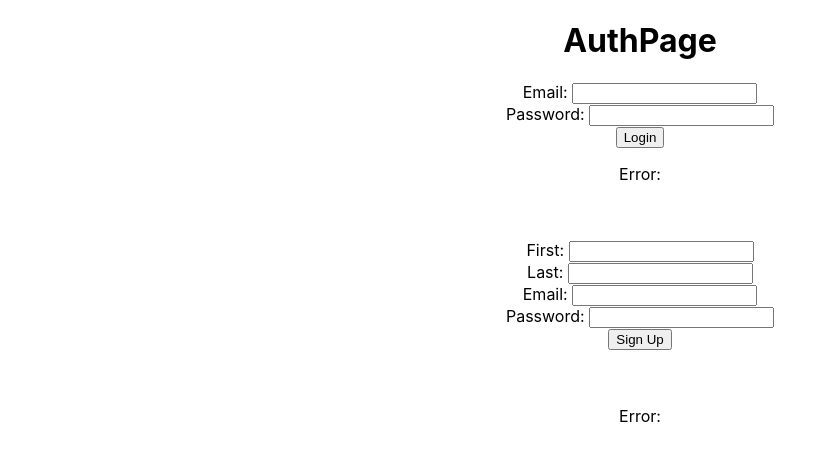
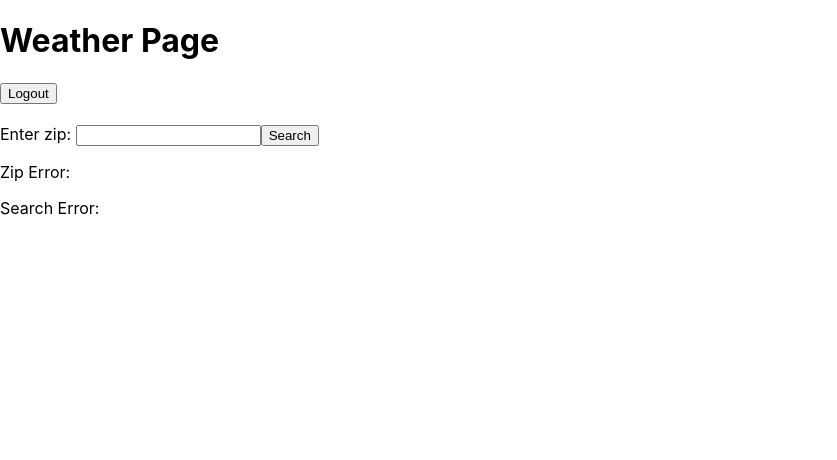
Before and after one commit to KitchNasty02/WeatherApp, a React (Create React App) app in the folder client/: page /weather in a window 1280 px wide. Shown: the top 460 px of the page, without its empty margins (0-837 px from the left). Built offline with nearby package versions, Linux system fonts and the light colour scheme.

Commit message:
weather page added

```diff
--- a/client/src/App.js
+++ b/client/src/App.js
@@ -1,15 +1,20 @@
 import React from 'react';
-import './App.css';
-
+import { BrowserRouter, Route, Routes } from 'react-router-dom';
 import AuthPage from './AuthPage';
+import WeatherPage from './WeatherPage'
 
 function App() {
   return (
-    <div className="App">
+    <BrowserRouter>
+      <Routes>
 
-      <AuthPage></AuthPage>
+          <Route path="/" element={<AuthPage/>}/>
 
-    </div>
+          <Route path="/weather" element={<WeatherPage/>}/>
+
+      </Routes>
+    </BrowserRouter>
+
   );
 }
 
--- a/client/src/AuthPage.js
+++ b/client/src/AuthPage.js
@@ -1,4 +1,5 @@
-import { useState, useEffect } from "react";
+import { useState } from "react";
+import { Navigate } from "react-router-dom";
 
 const LOGIN_URL = "http://localhost:3010/api/auth/login";
 const SIGNUP_URL = "http://localhost:3010/api/auth/signup";
@@ -16,6 +17,8 @@ function AuthPage() {
 
     const [loginError, setLoginError] = useState("");
     const [signupError, setSignupError] = useState("");
+
+    const [toWeatherPage, setToWeatherPage] = useState(null);
 
 
     // called when user presses login button
@@ -48,6 +51,7 @@ function AuthPage() {
 
             const data = await response.json();
             console.log(data.message);
+            setToWeatherPage(true);
         }
         catch (err) {
             // console.log(err);
@@ -81,14 +85,15 @@ function AuthPage() {
                 })
             });
 
+            const data = await response.json();
+
             if (!response.ok) {
-                const errData = await response.json(); // wait for backend error messages
-                setSignupError(errData.message);
+                setSignupError(data.message);
                 return;
             }
 
-            const data = await response.json();
             console.log(data.message);
+            setToWeatherPage(true);
         }
         catch (err) {
             // console.log(err);
@@ -97,6 +102,9 @@ function AuthPage() {
 
     }
 
+    if (toWeatherPage) {
+        return <Navigate to="/weather"/>;
+    }
 
     return (
         <div>
--- a/client/src/WeatherPage.js
+++ b/client/src/WeatherPage.js
@@ -0,0 +1,77 @@
+import { useState } from "react";
+import { Navigate } from "react-router-dom";
+
+
+function WeatherPage() {
+    const [logout, setLogout] = useState(null);
+
+    const [zip, setZip] = useState("");
+    const [zipError, setZipError] = useState("");
+
+    const [searchError, setSearchError] = useState("");
+
+    const handleSearch = async (event) => {
+        console.log("Search pressed");
+        event.preventDefault();
+        setZipError("");
+
+        // TODO -- validate zip (check with re)
+        if (!zip) {
+            setZipError("Enter a zip code");
+            return;
+        }
+
+
+        try {
+            const API_URL = `http://localhost:3010/api/curweather?zip=${zip}`;
+            const response = await fetch(API_URL);
+
+            const data = await response.json();
+
+            if (!response.ok) {
+                setSearchError(data.message);
+                return;
+            }
+
+            console.log(data.weather);
+
+        }
+        catch (err) {
+            setSearchError(err.message);
+        }
+
+
+
+    }
+
+    const handleLogout = () => {
+        console.log("Logout user");
+        setLogout(true);
+    }
+
+    if (logout) {
+        return <Navigate to="/"/>;
+    }
+
+    return (
+        <div>
+            <h1>Weather Page</h1>
+            <button type="submit" onClick={handleLogout}>Logout</button>
+
+            <br/><br/>
+
+            <form onSubmit={handleSearch}>
+                <label htmlFor="zip">Enter zip: </label>
+                <input name="zip" type="text" onChange={(e) => setZip(e.target.value)}></input>
+                <button name="search" type="submit">Search</button>
+            </form>
+
+            <p>Zip Error: {zipError}</p>
+            <p>Search Error: {searchError}</p>
+        </div>
+    )
+
+
+}
+
+export default WeatherPage;
```
Also changed, not shown: 1 other file (tests, documents, lock files or other folders).
